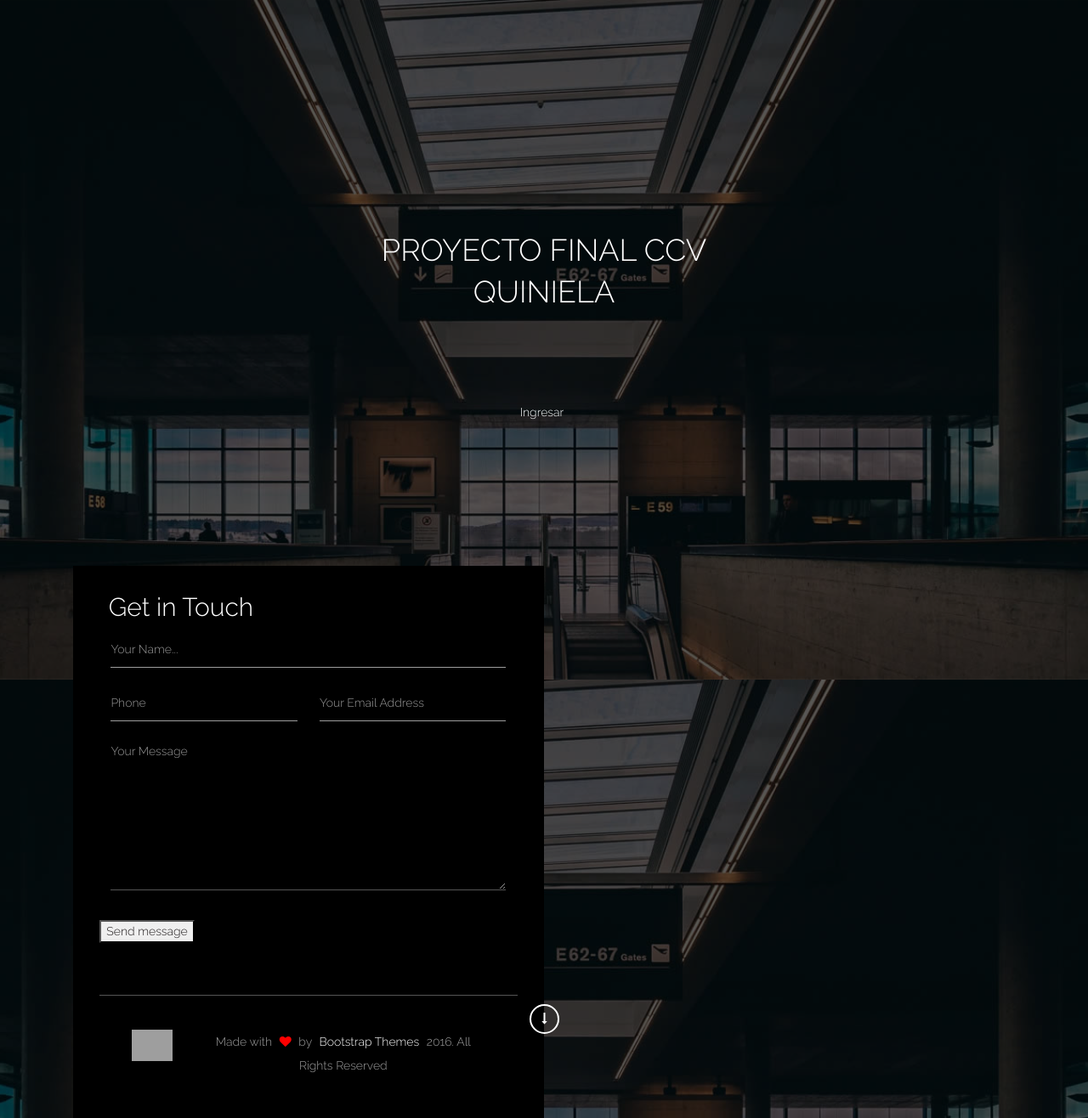
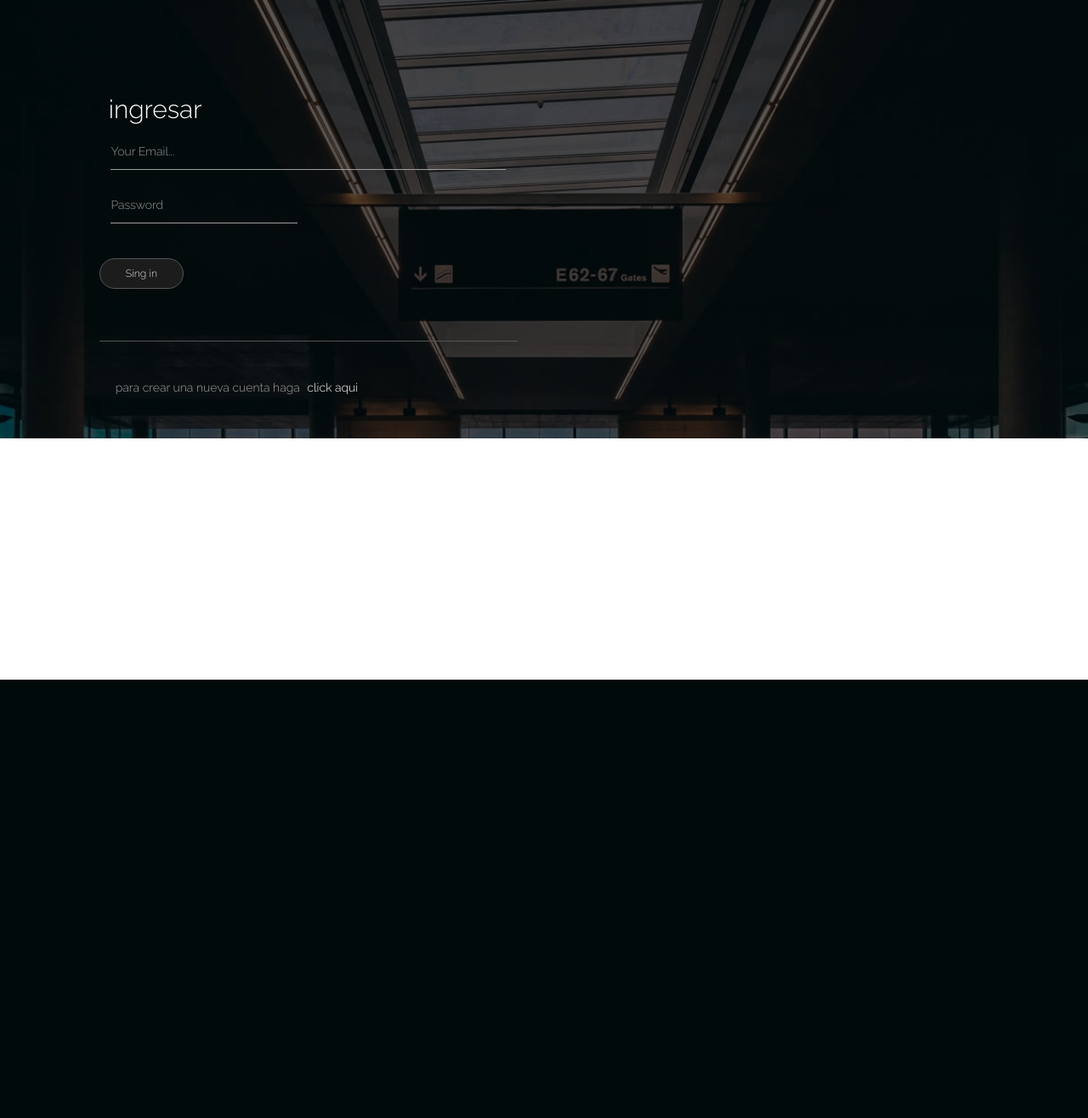
Before and after one commit to jooose31/quiniela, a PHP site: page /ingresar.html in a window 1280 px wide. Shown: the whole page at 85% size. After the commit the page ends 800 px from the top, so only its background shows below. Run offline with PHP 8.4, Linux system fonts and the light colour scheme; some libraries are stand-ins or nearby versions; grey boxes are pictures that could not be loaded.

Commit message:
arreglos

```diff
--- a/assets/css/style.css
+++ b/assets/css/style.css
@@ -305,7 +305,7 @@ nav ul li {
 }
 .main_home h1{
     width:100%;
-    margin:20px auto;
+    margin:30px auto;
 }
 .main_home ul li a{
     color:#fff;
@@ -611,16 +611,14 @@ nav ul li {
     width:100%;
 }
 
-.main_contact_area{
-    background: #000;
-}
-.main_contact_area .head_title{
+
+.main_home_area .head_title{
     width:100%;
 }
-.main_contact_area .head_title h2{
+.main_home_area .head_title h2{
     color:#fff;
 }
-.main_contactus_area input[type=submit] {
+.main_home_area input[type=submit] {
     -webkit-appearance: button;
     cursor: pointer;
     width: 20%;
@@ -632,12 +630,12 @@ nav ul li {
     transition: all 0.6s;
     color:#ddd;
 }
-.main_contactus_area input[type=submit]:hover {
+.main_home_area input[type=submit]:hover {
     background: #000;
     color:#fff;
     border-color:#fff;
 }
-.main_contactus_area input[type=submit]:focus {
+.main_home_area input[type=submit]:focus {
     outline:0;
 }
 
--- a/index.html
+++ b/index.html
@@ -84,7 +84,6 @@
                                     QUINIELA</h1>
                                 <ul class="list-inline">
                                     <li><a target="_blank" href="ingresar.html">Ingresar</a></li>
-
                                 </ul>
                             </div>
 
--- a/ingresar.html
+++ b/ingresar.html
@@ -79,26 +79,19 @@
                     <div class="row">
                         <div class="col-md-12 ">
 
-                            <div class="main_home text-center wow fadeInUp" data-wow-duration="700ms">
-                                <h1>PROYECTO FINAL CCV <br />
-                                    QUINIELA</h1>
-                                <ul class="list-inline">
-                                    <li><a target="_blank" href="ingresar.html">Ingresar</a></li>
 
-                                </ul>
-                            </div>
 
                             <div class="col-md-6 no-padding wow rollIn">
-                                <div class="main_contact_area p-t-2 p-x-3">
+                                <div class="main_home_area p-t-2 p-x-3">
                                     <div class="head_title">
-                                        <h2>Get in Touch</h2>
+                                        <h2>ingresar</h2>
                                     </div>
                                     <div class="single_contant_right">
                                         <form action="#" id="formid">
                                             <div class="row">
                                                 <div class="col-md-12">
                                                     <div class="form-group">
-                                                        <input type="text" class="form-control" name="name" placeholder="Your Name..." required="">
+                                                        <input type="text" class="form-control" name="email" placeholder="Your Email..." required="">
                                                     </div>
                                                 </div>
                                             </div>
@@ -106,50 +99,37 @@
                                             <div class="row">
                                                 <div class="col-md-6">
                                                     <div class="form-group">
-                                                        <input type="text" class="form-control" name="phone" placeholder="Phone" required="">
+                                                        <input type="password" class="form-control" name="pass" placeholder="Password" required="">
                                                     </div>
                                                 </div>
-                                                <div class="col-md-6">
-                                                    <div class="form-group">
-                                                        <input type="email" class="form-control" name="email" placeholder="Your Email Address" required="">
-                                                    </div>
+
+                                            </div>
+                                            <div class="row">
+
+                                                <div class="m-b-2 m-t-2">
+                                                    <input type="submit" value="Sing in">
                                                 </div>
                                             </div>
-                                            <div class="row">
-                                                <div class="col-md-12">
-                                                    <div class="form-group">
-                                                        <textarea class="form-control" name="message" rows="8" placeholder="Your Message"></textarea>
-                                                    </div>
-                                                </div>
-                                            </div>
-                                            <div class="row">
-                                                <div class="m-b-2 m-t-2">
-                                                    <input type="submit" value="Send message">
-                                                </div>
-                                            </div>
+
+
                                         </form>
+
+
+
 
                                     </div>
                                     <!-- Copyright -->
                                     <div class="row">
                                         <div class="main_footer">
-                                            <div class="col-md-3">
-                                                <div class="footer_logo text-xs-center m-b-2">
-                                                    <a href="#home"><img src="assets/images/logo.png" alt="" /></a>
+
+
+                                            <div class="col-md-8">
+                                                <div class="copyright_text margin-top-20 center">
+                                                    <p class=" wow fadeInRight animated" data-wow-duration="1s"> para crear una nueva cuenta haga
+                                                         <a target="_blank" href="sing up">click aqui</a></p>
                                                 </div>
                                             </div>
 
-                                            <div class="col-md-8">
-                                                <div class="copyright_text margin-top-20 center">
-                                                    <p class=" wow fadeInRight animated" data-wow-duration="1s">Made with <i class="fa fa-heart"></i>
-                                                        by <a target="_blank" href="http://bootstrapthemes.co">Bootstrap Themes</a> 2016. All Rights Reserved</p>
-                                                </div>
-                                            </div>
-                                            <div class="col-md-1 no-padding">
-                                                <div class="scrollup center">
-                                                    <a href="#"><i class="fa fa-chevron-up"></i></a>
-                                                </div>
-                                            </div>
                                         </div>
                                     </div><!-- End of row -->
                                 </div><!-- End of main contact area -->
@@ -159,9 +139,7 @@
 
 
 
-                            <div class="scrolldown">
-                                <a href="#about"><i class="fa fa-long-arrow-down"></i></a>
-                            </div>
+
 
                         </div><!-- End of col-md-12 -->
                     </div><!-- End of row -->
```
